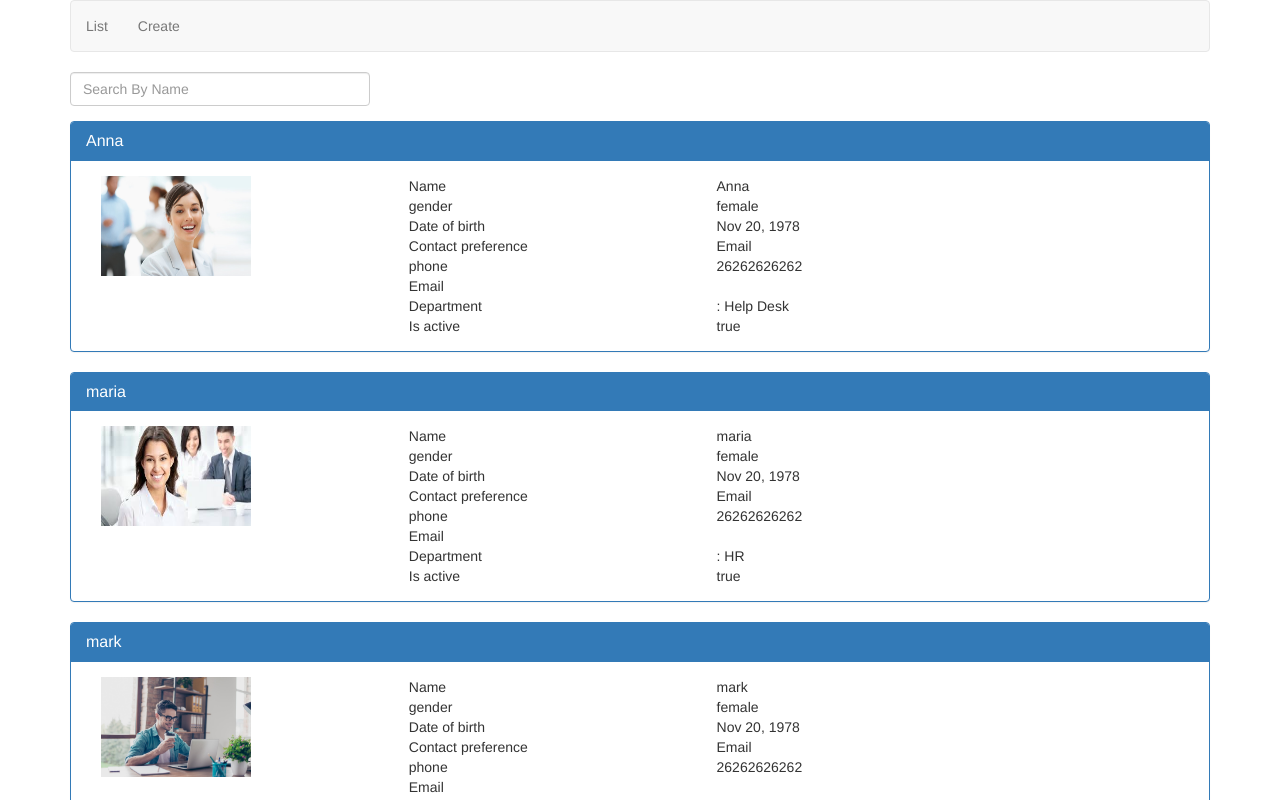
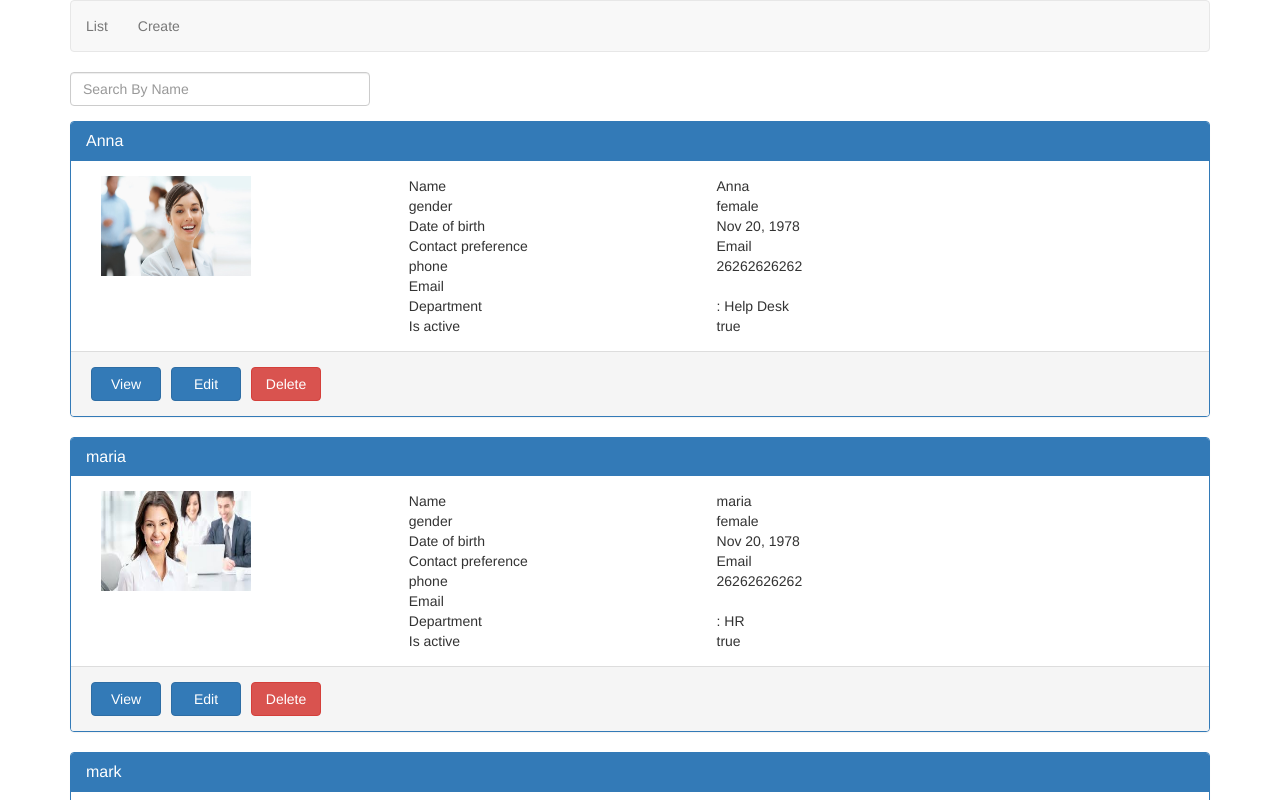
Before and after one commit to LeandroCarolino01/angular-crud, an Angular app: page /list in a window 1280 px wide. Shown: the top 800 px of the page. Built offline with nearby package versions, Linux system fonts and the light colour scheme.

Commit message:
view button added

```diff
--- a/src/app/app-routing.module.ts
+++ b/src/app/app-routing.module.ts
@@ -5,6 +5,8 @@ import { CreateEmployeeComponent } from './employees/create-employee.component';
 import { CreateEmployeeCanDeactivateGuardService } from './employees/create-employee-can-deactivate-guard.service';
 import { EmployeeDetailsComponent } from './employees/employee-details.component';
 import { EmployeeListResolverService } from './employees/employee-list-resolver.service';
+import { PageNotFoundComponent } from './page-not-found.component';
+import { EmployeeDetailsGuardService } from './employees/employee-details-guard.service';
 
 
 
@@ -18,12 +20,15 @@ const routes: Routes = [
     component: CreateEmployeeComponent,
     canDeactivate: [CreateEmployeeCanDeactivateGuardService]
   },
-  { path: 'employees/:id', component: EmployeeDetailsComponent},
-  { path: '', redirectTo: '/list', pathMatch: 'full'}
+  { path: 'employees/:id', component: EmployeeDetailsComponent,
+    canActivate: [EmployeeDetailsGuardService]
+},
+  { path: '', redirectTo: '/list', pathMatch: 'full'},
+  { path: 'notfound', component: PageNotFoundComponent},
 ];
 
 @NgModule({
-  imports: [RouterModule.forRoot(routes, {enableTracing: true})],
+  imports: [RouterModule.forRoot(routes)],
   exports: [RouterModule]
 })
 export class AppRoutingModule { }
--- a/src/app/employees/display-employee.component.css
+++ b/src/app/employees/display-employee.component.css
@@ -7,3 +7,8 @@
   display: flex;
   align-items: center;
 }
+
+button.btn{
+  width: 70px;
+  margin:5px;
+}
--- a/src/app/employees/display-employee.component.html
+++ b/src/app/employees/display-employee.component.html
@@ -82,4 +82,9 @@
       </div>
     </div>
   </div>
+  <div class="panel-footer">
+    <button class="btn btn-primary" (click)="viewEmployee()">View</button>
+    <button class="btn btn-primary">Edit</button>
+    <button class="btn btn-danger">Delete</button>
+  </div>
 </div>
--- a/src/app/employees/display-employee.component.ts
+++ b/src/app/employees/display-employee.component.ts
@@ -1,6 +1,6 @@
 import { Component, OnInit, Input } from "@angular/core";
 import { Employee } from "../models/employee.model";
-import { ActivatedRoute } from '@angular/router';
+import { ActivatedRoute, Router } from '@angular/router';
 @Component({
   selector: "app-display-employee",
   templateUrl: "./display-employee.component.html",
@@ -8,14 +8,19 @@ import { ActivatedRoute } from '@angular/router';
 })
 export class DisplayEmployeeComponent implements OnInit {
   selectedEmployeeId: number;
-
   @Input() employee: Employee;
+  @Input() searchTerm: string;
 
 
-  constructor(private _route: ActivatedRoute) {}
+  constructor(private _route: ActivatedRoute, private _router: Router) {}
 
   ngOnInit() {
     this.selectedEmployeeId = +this._route.snapshot.paramMap.get('id');
   }
 
+  viewEmployee() {
+    this._router.navigate(['/employees', this.employee.id], {
+      queryParams: { 'searchTerm': this.searchTerm}
+    })
+  }
 }
--- /dev/null
+++ b/src/app/employees/employee-details-guard.service.ts
@@ -0,0 +1,18 @@
+import { CanActivate, ActivatedRouteSnapshot, RouterStateSnapshot, Router } from '@angular/router';
+import { EmployeeService } from './employee.service';
+import { Injectable } from '@angular/core';
+
+@Injectable()
+export class EmployeeDetailsGuardService implements CanActivate {
+  constructor(private _employeeService: EmployeeService, private _router: Router) {}
+  canActivate(route: ActivatedRouteSnapshot, state: RouterStateSnapshot): boolean{
+    const employeeExists = !!this._employeeService.getEmployee(+route.paramMap.get('id'));
+    if(employeeExists) {
+      return true;
+    } else {
+      this._router.navigate(['notfound']);
+      return false;
+    }
+  }
+
+}
--- a/src/app/employees/list-employees.component.html
+++ b/src/app/employees/list-employees.component.html
@@ -2,7 +2,5 @@
   <input type="text" class="form-control" placeholder="Search By Name" style="width: 300px;" [(ngModel)]="searchTerm"/>
 </div>
 <div *ngFor="let employee of filteredEmployees" class="pointerCursor">
-  <div (click)="onClick(employee.id)">
-    <app-display-employee [employee]="employee" #childComponent></app-display-employee>
-  </div>
+    <app-display-employee [employee]="employee" [searchTerm]="searchTerm"></app-display-employee>
 </div>
--- a/src/app/employees/list-employees.component.ts
+++ b/src/app/employees/list-employees.component.ts
@@ -38,9 +38,4 @@ export class ListEmployeesComponent implements OnInit {
 
   ngOnInit() {}
 
-  onClick(employeeId: number) {
-    this._router.navigate(['/employees', employeeId], {
-      queryParams: { 'searchTerm': this.searchTerm, 'testParam': 'testValue  ' }
-    })
-  }
 }
--- /dev/null
+++ b/src/app/page-not-found.component.css
@@ -0,0 +1,3 @@
+h1 {
+  color: red;
+}
--- /dev/null
+++ b/src/app/page-not-found.component.html
@@ -0,0 +1 @@
+<h1>The resource you are looking for can not be found!</h1>
--- /dev/null
+++ b/src/app/page-not-found.component.ts
@@ -0,0 +1,15 @@
+import { Component, OnInit } from '@angular/core';
+
+@Component({
+  selector: 'app-page-not-found',
+  templateUrl: './page-not-found.component.html',
+  styleUrls: ['./page-not-found.component.css']
+})
+export class PageNotFoundComponent implements OnInit {
+
+  constructor() { }
+
+  ngOnInit(): void {
+  }
+
+}
```
Also changed, not shown: src/app/app.module.ts (+5 -3 lines).
